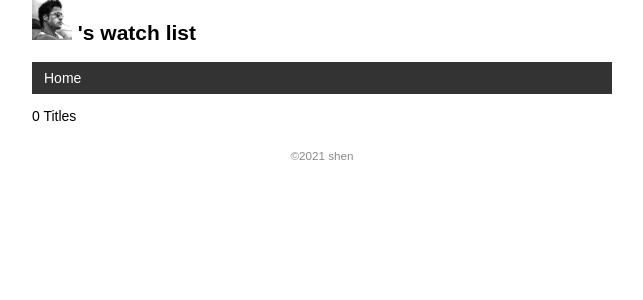
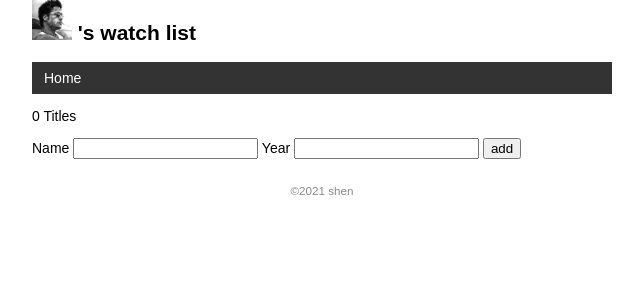
Before and after one commit to k2229293/watchlist, a Flask app: page / in a window 1280 px wide. Shown: the top 300 px of the page, without its empty margins (318-961 px from the left). Run offline with Flask 2, Linux system fonts and the light colour scheme; data that the repository does not hold is empty.

Commit message:
create edit delete

```diff
--- a/templates/base.html
+++ b/templates/base.html
@@ -11,6 +11,9 @@
         {% endblock %}
     </head>
     <body>
+        {% for message in get_flashed_messages() %}
+            <div class="alert">{{ message }} </div>
+        {% endfor %}
         <h2>
             <img alt="Avatar" class="avatar" src="{{ url_for('static',filename='images/avatar.jpg') }}">
             {{ user.name }}'s watch list
--- a/templates/index.html
+++ b/templates/index.html
@@ -1,11 +1,20 @@
 {% extends 'base.html' %}
 {% block content %}
 <p>{{ movies|length }} Titles</p>
+<form method="post">
+    Name <input type="text" name="title" autocomplete="off" required>
+    Year <input type="text" name="year" autocomplete="off" required>
+    <input class="btn" type="submit" name="submit" value="add">
+</form>
 <ul class="movie-list">
     {% for movie in movies%}
     <li>
         {{ movie.title }} - {{movie.year}}
         <span class="float-right">
+            <a class="btn" href="{{ url_for('edit',movie_id=movie.id) }}">Edit</a>
+            <form class="inline-form" method="post" action="{{ url_for('delete',movie_id=movie.id) }}">
+                <input class="btn" type="submit" name="delete" value="delete" onclick="return confirm('确定?')">
+            </form>
             <a class = "imdb" href="https://www.imdb.com/find?q={{movie.title}}" target="_black" title="find this on IMDB">IMDB</a>
         </span>
     </li>
```
Also changed, not shown: templates/edit.html (added, +9 -0 lines).
